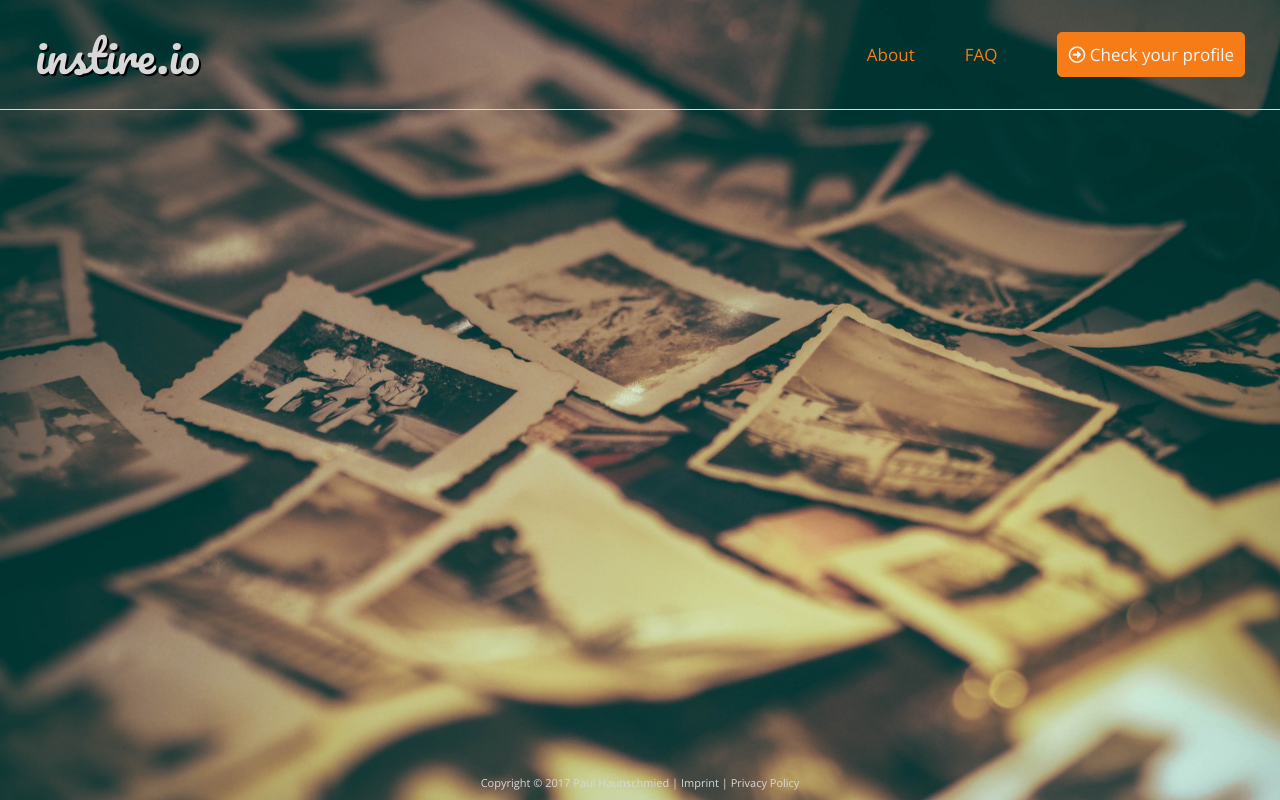
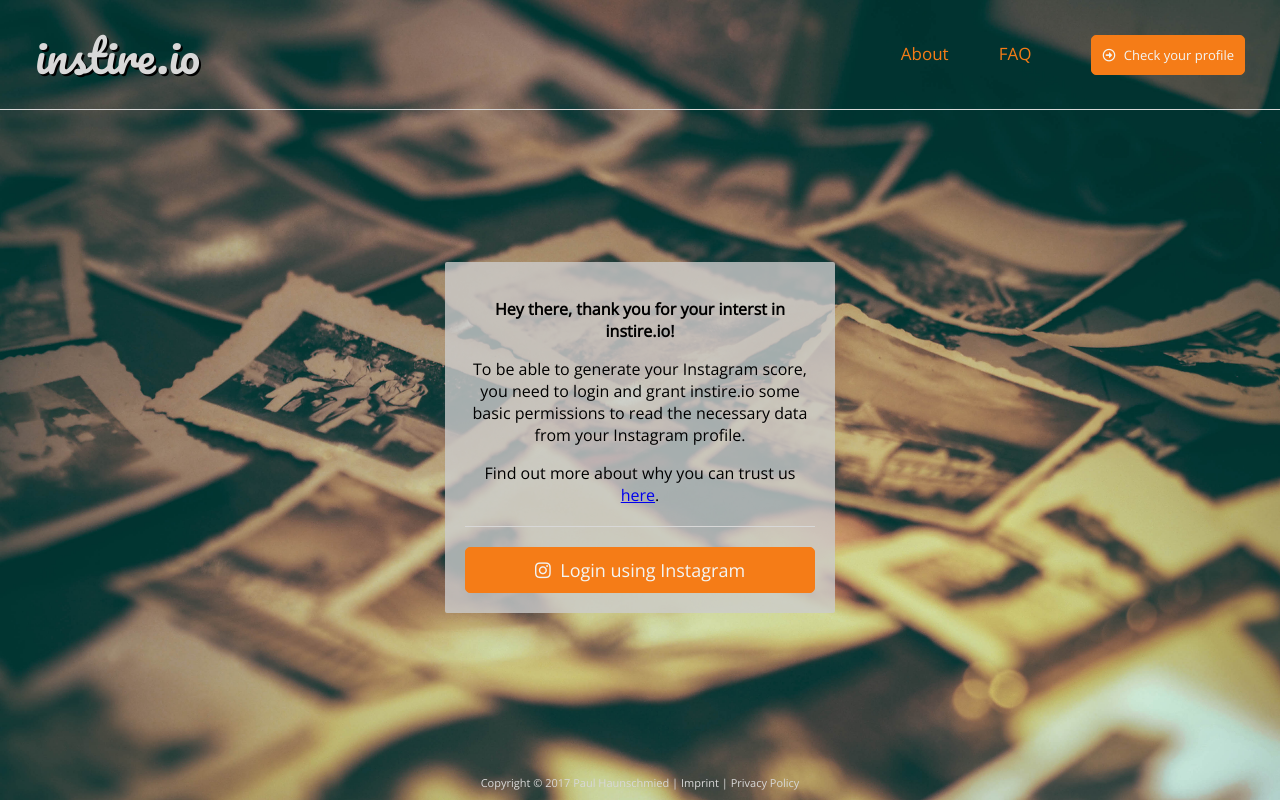
Before and after one commit to IggyBlob/instire.io, an Angular app: page /login in a window 1280 px wide. Before the commit this address led to /. Built offline with nearby package versions, Linux system fonts and the light colour scheme.

Commit message:
Add LoginComponent

```diff
--- a/src/app/app.component.css
+++ b/src/app/app.component.css
@@ -1,6 +1,12 @@
 main {
     /* expand element to fill remaining space and push footer to bottom */
     flex: 1 0 auto;
+
+    display: flex;
+    flex-wrap: wrap;
+    text-align: center;
+    align-items: center;
+    justify-content: center;
 }
 
 footer {
--- a/src/app/header/header.component.css
+++ b/src/app/header/header.component.css
@@ -35,12 +35,9 @@
     padding-right: 50px;
 }
 
-a.button {
+.button {
     color: #F3F5F4 !important;
     padding: 10px !important;
     margin-left: 10px;
+    font-size: 13px;
 }
-
-.horizontal-rule {
-    border-top: 1px solid #D8D8D8;
-}
--- a/src/app/header/header.component.html
+++ b/src/app/header/header.component.html
@@ -4,8 +4,12 @@
     </div>
     <ul>
         <li><a routerLink="/scoreboard" routerLinkActive="active">About</a></li>
-        <li><a>FAQ</a></li>
-        <li><a class="button"><i class="far fa-arrow-alt-circle-right"></i> Check your profile</a></li>
+        <li><a routerLink="/faq" routerLinkActive="active">FAQ</a></li>
+        <li>
+            <button routerLink="/login" routerLinkActive="active" class="button">
+                <i class="far fa-arrow-alt-circle-right"></i> Check your profile
+            </button>
+        </li>
     </ul>
 </nav>
 
--- /dev/null
+++ b/src/app/login/login.component.css
@@ -0,0 +1,14 @@
+.container {
+    width: 350px;
+}
+
+.button {
+    width: 100%;
+
+    font-size: 18px;
+    padding: 10px;
+}
+
+.horizontal-rule {
+    margin: 20px 0px 20px 0px;
+}
--- /dev/null
+++ b/src/app/login/login.component.html
@@ -0,0 +1,16 @@
+<div class="container">
+    <p><strong>Hey there, thank you for your interst in instire.io!</strong></p>
+    <p>
+        To be able to generate your Instagram score, you need to login and grant instire.io some basic permissions to
+        read the necessary data from your Instagram profile.
+    </p>
+    <p>
+        Find out more about why you can trust us <a routerLink="/privacy" routerLinkActive="active">here</a>.
+    </p>
+
+    <div class="horizontal-rule"></div>
+    <button class="button" (click)="instagramRedirect()">
+        <i class="fab fa-instagram"></i>
+        Login using Instagram
+    </button>
+</div>
--- /dev/null
+++ b/src/app/login/login.component.ts
@@ -0,0 +1,31 @@
+import { Component, OnInit } from '@angular/core';
+import { Router, ActivatedRoute } from '@angular/router';
+
+@Component({
+  selector: 'app-login',
+  templateUrl: './login.component.html',
+  styleUrls: ['./login.component.css']
+})
+export class LoginComponent implements OnInit {
+
+    constructor(private route: ActivatedRoute, private router: Router) { }
+
+    ngOnInit() {
+        this.route.queryParams
+            .subscribe(params => {
+                if (typeof params.token !== 'undefined' && params.token !== '') {
+                    localStorage.setItem('token', params.token);
+                    this.router.navigateByUrl('/scoreboard');
+                }
+                // add optional API error handling here
+            });
+    }
+
+    public instagramRedirect() {
+        // dead simple POJS redirect ;)
+        window.location.href = 'https://api.instagram.com/oauth/authorize/?client_id='
+            + '036b5eb66e74476e9e2cf0617b7f113e' + '&redirect_uri='
+            + 'http://localhost:3000/api/auth' + '&response_type=code';
+    }
+
+}
--- a/src/app/start/start.component.css
+++ b/src/app/start/start.component.css
@@ -1,23 +1,23 @@
 h1.logo {
-    font-size: 100px;
+    font-size: 150px;
     text-align: center;
     color: #F3F5F4;
-    margin-top: 100px;
     font-weight: normal;
     text-shadow: 2px 2px #000;
+    margin: 0px;
 }
 
 h2 {
     color: #F3F5F4;
     text-align: center;
-    margin-top: -90px;
     letter-spacing: 3px;
     text-shadow: 2px 2px #000;
+    margin: -40px 0px 100px 0px;
 }
 
 button {
     width: 300px;
-    height: 50px;
+    height: 70px;
     margin-left: auto;
     margin-right: auto;
     font-size: 20px;
--- a/src/app/start/start.component.html
+++ b/src/app/start/start.component.html
@@ -1,3 +1,6 @@
+
 <h1 class="logo">instire.io</h1>
 <h2>Instagram Anlaytics on fleek.</h2>
-<button class="button"><i class="far fa-arrow-alt-circle-right"></i> Check Your Profile</button>
+<button routerLink="/login" routerLinkActive="active" class="button">
+    <i class="far fa-arrow-alt-circle-right"></i> Check Your Profile
+</button>
--- a/src/styles.css
+++ b/src/styles.css
@@ -66,6 +66,16 @@
     background-color: #F57C17;
 }
 
-.button .fas {
+.far, .fab {
     margin-right: 5px;
 }
+
+div.container {
+    background: rgba(204, 204, 204, 0.8);
+    border-radius: 2px;
+    padding: 20px;
+}
+
+.horizontal-rule {
+    border-top: 1px solid #D8D8D8;
+}
```
Also changed, not shown: src/app/app.module.ts (+7 -1 lines), 1 other file (tests, documents, lock files or other folders).
